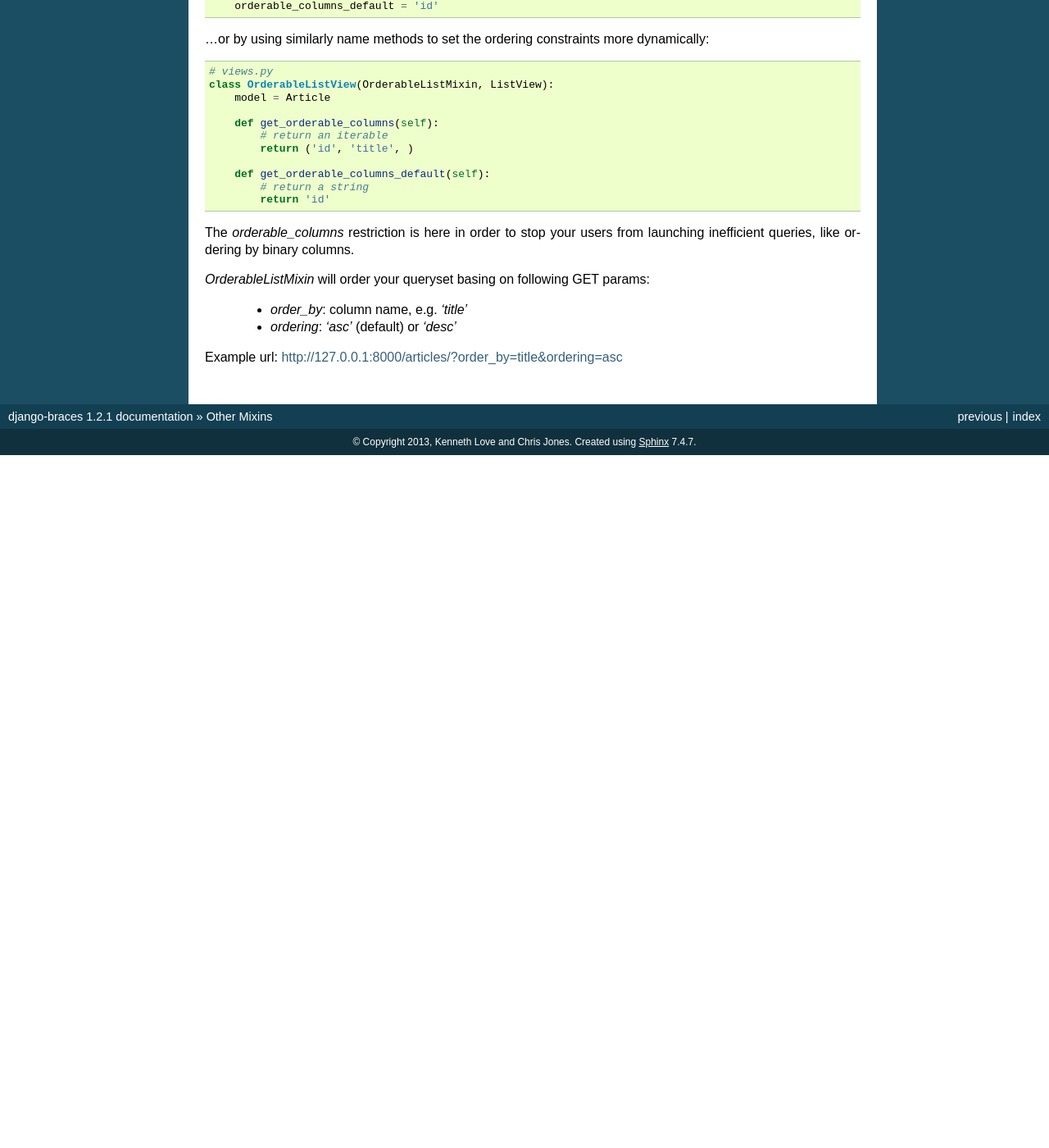
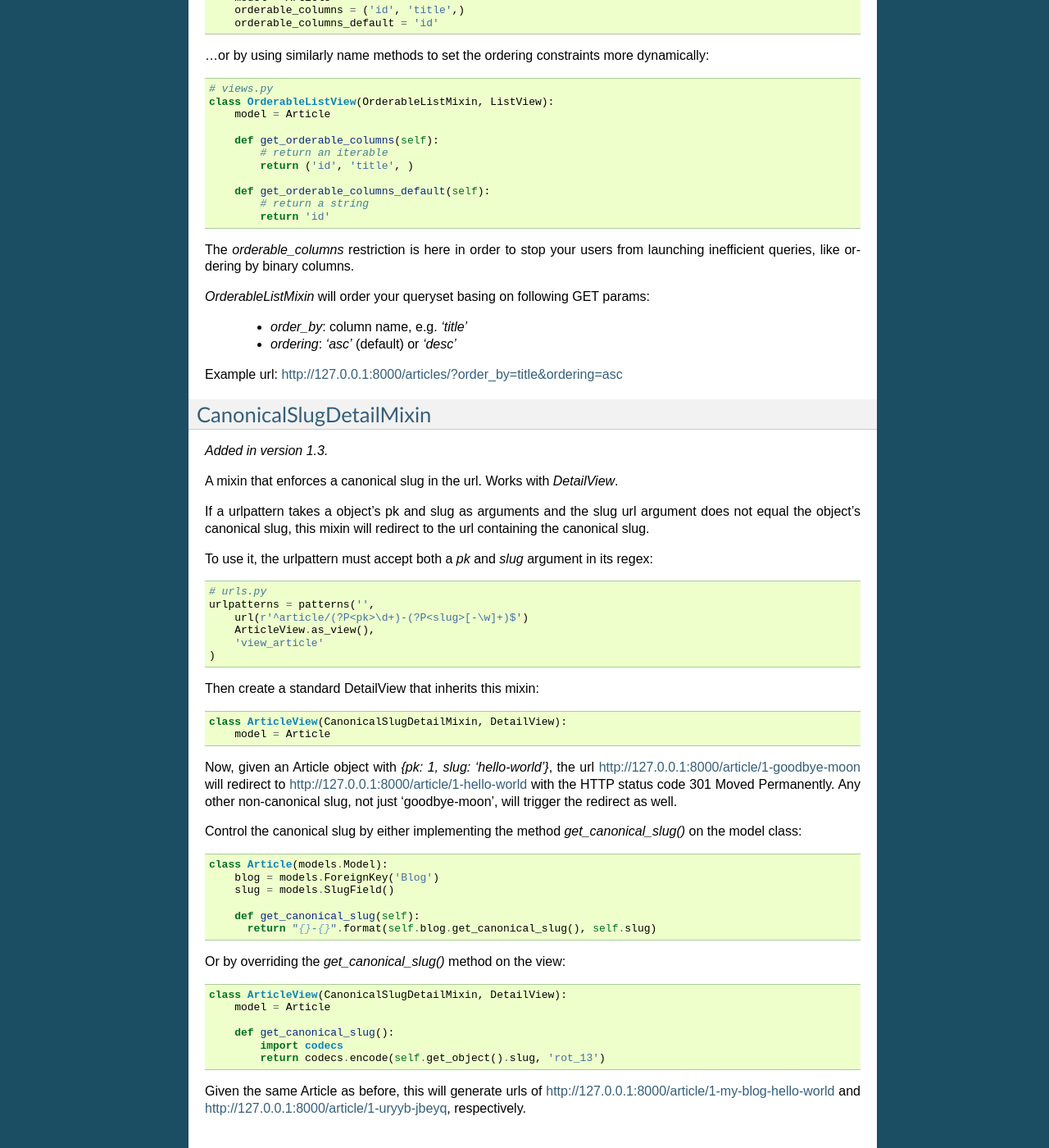
Before and after one commit to brack3t/django-braces, a Sphinx documentation site: the page built from docs/other.rst, in a window 1280 px wide and 1400 px high, scrolled down 3355 px. Shown: the whole window at 82% size. Built offline with Sphinx 7.4.7, drawn with Linux system fonts in a browser that asks for light colours; before the commit the page ends 3910 px from its top, so only the background shows below that; some of the changed text lies outside the part shown.

Commit message:
Add documentation for CanonicalSlugDetailMixin.

```diff
--- a/docs/other.rst
+++ b/docs/other.rst
@@ -231,5 +231,69 @@ launching inefficient queries, like ordering by binary columns.
 
 Example url: http://127.0.0.1:8000/articles/?order_by=title&ordering=asc
 
+
+CanonicalSlugDetailMixin
+------------------------
+
+.. versionadded:: 1.3
+
+A mixin that enforces a canonical slug in the url. Works with `DetailView`.
+
+If a urlpattern takes a object's pk and slug as arguments and the slug url
+argument does not equal the object's canonical slug, this mixin will redirect
+to the url containing the canonical slug.
+
+To use it, the urlpattern must accept both a `pk` and `slug` argument in its
+regex:
+
+::
+
+    # urls.py
+    urlpatterns = patterns('',
+        url(r'^article/(?P<pk>\d+)-(?P<slug>[-\w]+)$')
+        ArticleView.as_view(),
+        'view_article'
+    )
+
+Then create a standard DetailView that inherits this mixin:
+
+::
+
+    class ArticleView(CanonicalSlugDetailMixin, DetailView):
+        model = Article
+
+Now, given an Article object with `{pk: 1, slug: 'hello-world'}`, the url
+http://127.0.0.1:8000/article/1-goodbye-moon will redirect to
+http://127.0.0.1:8000/article/1-hello-world with the HTTP status code 301 Moved
+Permanently. Any other non-canonical slug, not just 'goodbye-moon', will trigger the
+redirect as well.
+
+Control the canonical slug by either implementing the method
+`get_canonical_slug()` on the model class:
+
+::
+
+    class Article(models.Model):
+        blog = models.ForeignKey('Blog')
+        slug = models.SlugField()
+
+        def get_canonical_slug(self):
+          return "{}-{}".format(self.blog.get_canonical_slug(), self.slug)
+
+Or by overriding the `get_canonical_slug()` method on the view:
+
+::
+
+    class ArticleView(CanonicalSlugDetailMixin, DetailView):
+        model = Article
+
+        def get_canonical_slug():
+            import codecs
+            return codecs.encode(self.get_object().slug, 'rot_13')
+
+Given the same Article as before, this will generate urls of
+http://127.0.0.1:8000/article/1-my-blog-hello-world and
+http://127.0.0.1:8000/article/1-uryyb-jbeyq, respectively.
+
 .. _select_related: https://docs.djangoproject.com/en/1.5/ref/models/querysets/#select-related
 .. _prefetch_related: https://docs.djangoproject.com/en/1.5/ref/models/querysets/#prefetch-related
```
